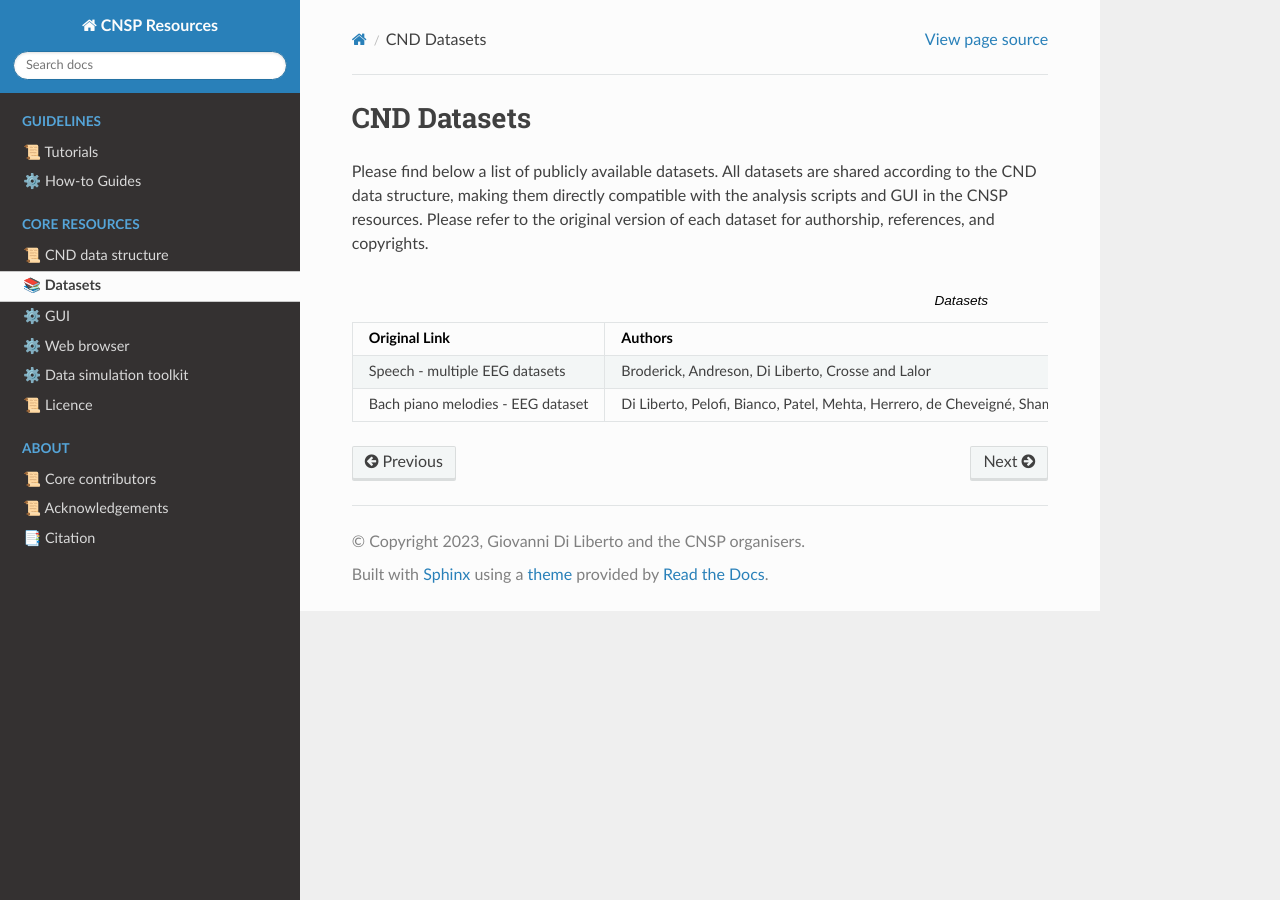
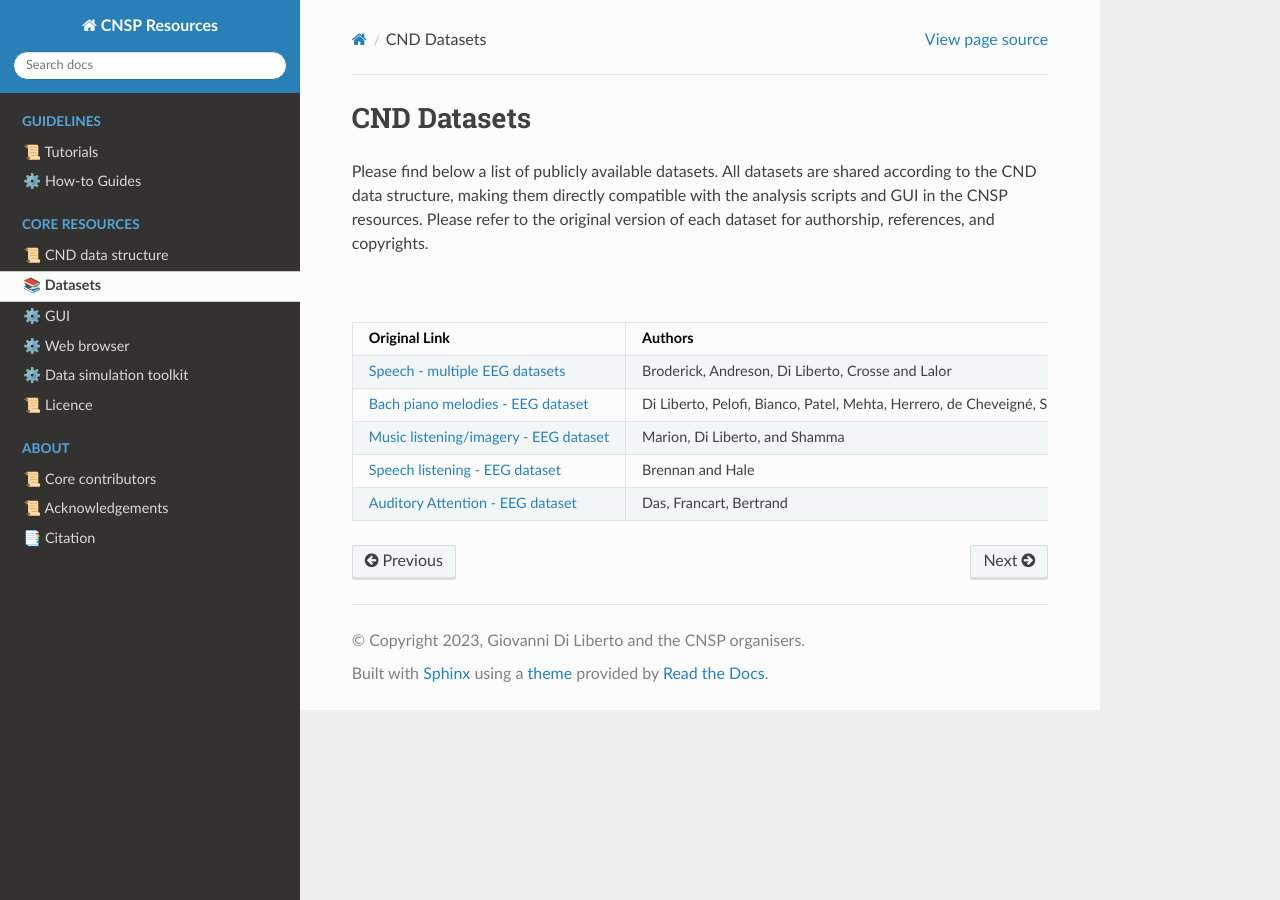
Before and after one commit to CNSP-Workshop/CNSP-resources, a Sphinx documentation site: the page built from docs/datasetsPage.rst, in a window 1280 px wide. Built offline with Sphinx 7.4.7 and the Read the Docs theme 2.0.0, drawn with Linux system fonts in a browser that asks for light colours; pages that are not in the unit, such as notebooks, are missing from menus.

Commit message:
Updated datasets

```diff
--- a/docs/datasetsPage.rst
+++ b/docs/datasetsPage.rst
@@ -12,11 +12,23 @@
      - Authors
      - Paper
      - CND Data Structure
-   * - Speech - multiple EEG datasets
+   * - `Speech - multiple EEG datasets <https://doi.org/10.5061/dryad.070jc>`_
      - Broderick, Andreson, Di Liberto, Crosse and Lalor
-     - Current Biology, 2018
-     - Download Natural Speech
-   * - Bach piano melodies - EEG dataset
+     - `Current Biology, 2018 <https://doi.org/10.1016/j.cub.2018.01.080>`
+     - `Download Natural Speech <https://www.data.cnspworkshop.net/data/datasetCND_LalorNatSpeech.zip>`_ `Download Reverse Natural Speech <https://www.data.cnspworkshop.net/data/datasetCND_LalorNatSpeechReverse.zip>`_ `Download Cocktail Party <https://www.data.cnspworkshop.net/data/datasetCND_LalorCocktailParty.zip>`_
+   * - `Bach piano melodies - EEG dataset <https://datadryad.org/stash/dataset/doi:10.5061/dryad.g1jwstqmh>`_
      - Di Liberto, Pelofi, Bianco, Patel, Mehta, Herrero, de Cheveigné, Shamma and Mesgarani
-     - eLife, 2020
-     - Download Bach Piano Melodies
+     - `eLife, 2020 <https://elifesciences.org/articles/51784>`_
+     - `Download Bach Piano Melodies <https://www.data.cnspworkshop.net/data/datasetCND_diliBach.zip>`_
+   * - `Music listening/imagery - EEG dataset <https://doi.org/10.5061/dryad.dbrv15f0j>`_
+     - Marion, Di Liberto, and Shamma
+     - `Paper 1 <https://t.co/h0hyH4JRAt?amp=1>`_ , `Paper 2 <https://t.co/njKaG7sBlW?amp=1>`_
+     - `Download Music Imagery <https://www.data.cnspworkshop.net/data/datasetCND_musicImagery.zip>`_
+   * - `Speech listening - EEG dataset <https://deepblue.lib.umich.edu/data/concern/data_sets/bg257f92t>`_
+     - Brennan and Hale
+     - `PLoS ONE, 2019 <https://doi.org/10.1371/journal.pone.0207741>`_
+     - `Download Speech Listening <https://www.data.cnspworkshop.net/data/AliceSpeech.zip>`_
+   * - `Auditory Attention - EEG dataset <https://zenodo.org/record/3997352#.X0fP1sgza5g>`_
+     - Das, Francart, Bertrand
+     - `J. Neural Eng, 2016 <https://pubmed.ncbi.nlm.nih.gov/27618842/>`_
+     - `Download Auditory Attention <https://www.data.cnspworkshop.net/data/AAD_KULeuven.zip>`_
```
